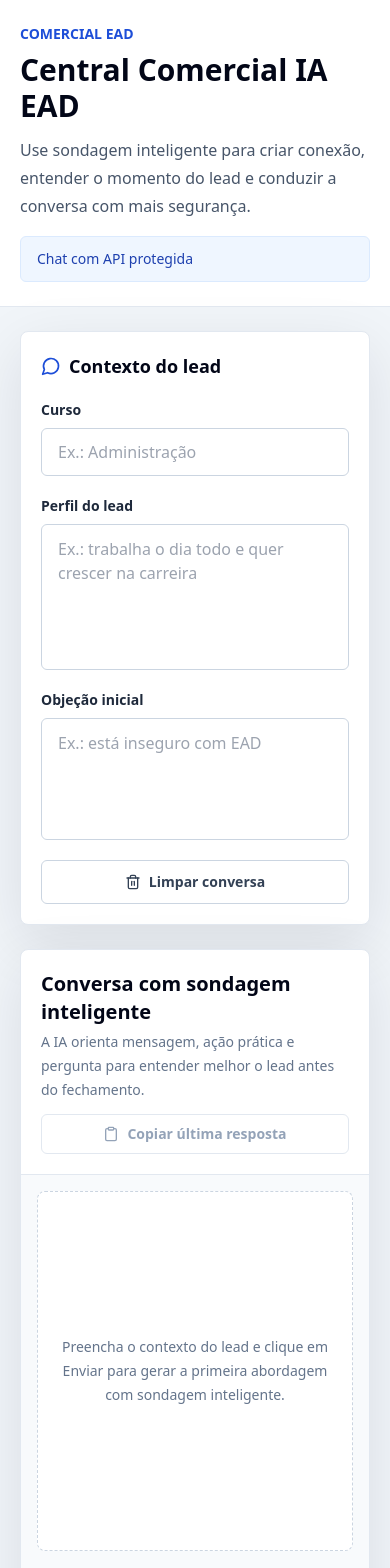
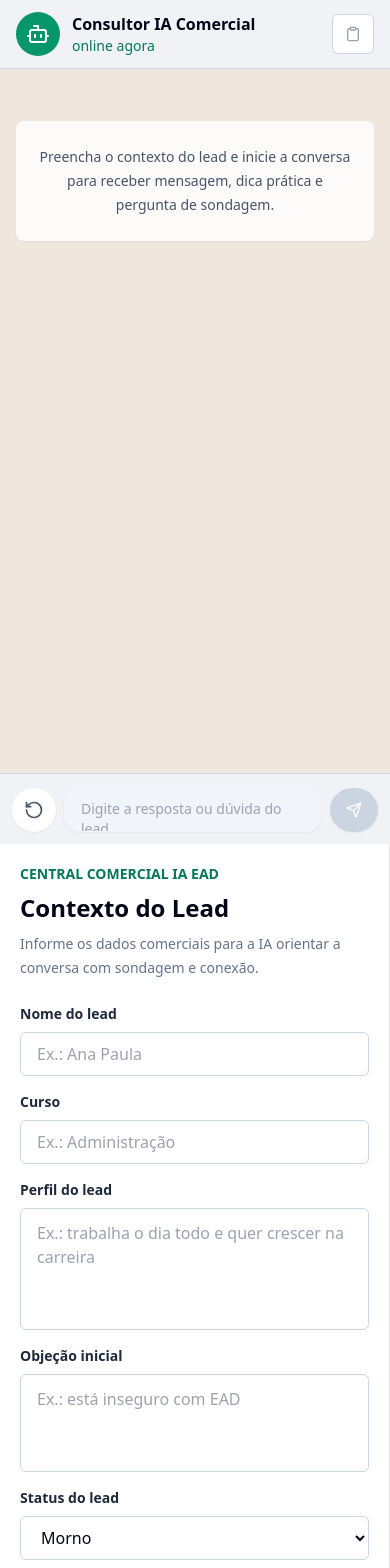
Before and after one commit to mateustcarmo-spec/central-comercial-ia, a Next.js app: page / in a window 390 px wide. Shown: the top 1568 px of the page. Built offline with nearby package versions, Linux system fonts and the light colour scheme.

Commit message:
Layout estilo WhatsApp

```diff
--- a/app/api/generate/route.ts
+++ b/app/api/generate/route.ts
@@ -77,7 +77,8 @@ function isValidMessage(message: unknown): message is ChatMessage {
 
 export async function POST(request: Request) {
   try {
-    const { course, profile, objection, messages } = await request.json();
+    const { leadName, course, profile, objection, leadStatus, messages } =
+      await request.json();
 
     if (!course || !profile || !objection || !Array.isArray(messages)) {
       return NextResponse.json(
@@ -117,10 +118,14 @@ export async function POST(request: Request) {
       {
         role: "user",
         content: [
+          leadName ? `Nome do lead: ${leadName}` : "",
           `Curso: ${course}`,
           `Perfil do lead: ${profile}`,
-          `Objeção inicial: ${objection}`
-        ].join("\n")
+          `Objeção inicial: ${objection}`,
+          leadStatus ? `Status do lead: ${leadStatus}` : ""
+        ]
+          .filter(Boolean)
+          .join("\n")
       },
       ...validMessages.map<ChatCompletionMessageParam>((message) => ({
         role: message.role === "assistant" ? "assistant" : "user",
--- a/app/page.tsx
+++ b/app/page.tsx
@@ -1,13 +1,13 @@
 "use client";
 
 import {
+  Bot,
   Check,
   Clipboard,
   Lightbulb,
-  MessageCircle,
+  RotateCcw,
   Send,
-  Sparkles,
-  Trash2
+  Sparkles
 } from "lucide-react";
 import { FormEvent, useEffect, useMemo, useRef, useState } from "react";
 
@@ -15,22 +15,66 @@ type ChatMessage = {
   id: string;
   role: "consultant" | "assistant";
   content: string;
+  createdAt?: string;
+};
+
+type LeadStatus = "Frio" | "Morno" | "Quente";
+
+type AssistantParts = {
+  leadMessage: string;
+  consultantTip: string;
+  probingQuestion: string;
 };
 
 const storageKey = "central-comercial-chat";
+const statusOptions: LeadStatus[] = ["Frio", "Morno", "Quente"];
 
-function extractConsultantSuggestion(content: string) {
-  const match = content.match(
-    /Dica para (?:o )?(?:consultor|vendedor):\s*([\s\S]*?)(?:\n\s*Pergunta de sondagem:|$)/i
-  );
+function extractSection(content: string, title: string, nextTitles: string[]) {
+  const escapedTitle = title.replace(/[.*+?^${}()|[\]\\]/g, "\\$&");
+  const escapedNextTitles = nextTitles
+    .map((nextTitle) => nextTitle.replace(/[.*+?^${}()|[\]\\]/g, "\\$&"))
+    .join("|");
+  const stop = escapedNextTitles ? `(?=\\n\\s*(?:${escapedNextTitles}):|$)` : "$";
+  const match = content.match(new RegExp(`${escapedTitle}:\\s*([\\s\\S]*?)${stop}`, "i"));
 
   return match?.[1]?.trim() || "";
 }
 
+function parseAssistantResponse(content: string): AssistantParts {
+  const leadMessage = extractSection(content, "Mensagem para o lead", [
+    "Dica para o consultor",
+    "Dica para o vendedor",
+    "Pergunta de sondagem"
+  ]);
+  const consultantTip =
+    extractSection(content, "Dica para o consultor", [
+      "Pergunta de sondagem"
+    ]) ||
+    extractSection(content, "Dica para o vendedor", ["Pergunta de sondagem"]);
+  const probingQuestion = extractSection(content, "Pergunta de sondagem", []);
+
+  return {
+    leadMessage: leadMessage || content,
+    consultantTip,
+    probingQuestion
+  };
+}
+
+function formatTime(value?: string) {
+  const date = value ? new Date(value) : new Date();
+
+  return new Intl.DateTimeFormat("pt-BR", {
+    hour: "2-digit",
+    minute: "2-digit"
+  }).format(date);
+}
+
 export default function Home() {
+  const [leadName, setLeadName] = useState("");
   const [course, setCourse] = useState("");
   const [profile, setProfile] = useState("");
   const [objection, setObjection] = useState("");
+  const [leadStatus, setLeadStatus] = useState<LeadStatus>("Morno");
   const [input, setInput] = useState("");
   const [messages, setMessages] = useState<ChatMessage[]>([]);
   const [isLoading, setIsLoading] = useState(false);
@@ -43,12 +87,17 @@ export default function Home() {
     [messages]
   );
 
+  const hasLeadContext = useMemo(
+    () => Boolean(course.trim() && profile.trim() && objection.trim()),
+    [course, profile, objection]
+  );
+
   const canSend = useMemo(
     () =>
-      Boolean(course.trim() && profile.trim() && objection.trim()) &&
+      hasLeadContext &&
       !isLoading &&
       (!messages.length || Boolean(input.trim())),
-    [course, profile, objection, input, messages.length, isLoading]
+    [hasLeadContext, input, messages.length, isLoading]
   );
 
   useEffect(() => {
@@ -60,9 +109,11 @@ export default function Home() {
 
     try {
       const parsed = JSON.parse(storedChat);
+      setLeadName(parsed.leadName || "");
       setCourse(parsed.course || "");
       setProfile(parsed.profile || "");
       setObjection(parsed.objection || "");
+      setLeadStatus(statusOptions.includes(parsed.leadStatus) ? parsed.leadStatus : "Morno");
       setMessages(Array.isArray(parsed.messages) ? parsed.messages : []);
     } catch {
       window.localStorage.removeItem(storageKey);
@@ -72,9 +123,16 @@ export default function Home() {
   useEffect(() => {
     window.localStorage.setItem(
       storageKey,
-      JSON.stringify({ course, profile, objection, messages })
+      JSON.stringify({
+        leadName,
+        course,
+        profile,
+        objection,
+        leadStatus,
+        messages
+      })
     );
-  }, [course, profile, objection, messages]);
+  }, [leadName, course, profile, objection, leadStatus, messages]);
 
   useEffect(() => {
     chatEndRef.current?.scrollIntoView({ behavior: "smooth" });
@@ -87,9 +145,11 @@ export default function Home() {
         "Content-Type": "application/json"
       },
       body: JSON.stringify({
+        leadName: leadName.trim(),
         course: course.trim(),
         profile: profile.trim(),
         objection: objection.trim(),
+        leadStatus,
         messages: nextMessages.map(({ role, content }) => ({ role, content }))
       })
     });
@@ -103,8 +163,13 @@ export default function Home() {
     return data.message as string;
   }
 
-  async function handleSubmit(event: FormEvent<HTMLFormElement>) {
-    event.preventDefault();
+  async function handleSubmit(event?: FormEvent<HTMLFormElement>) {
+    event?.preventDefault();
+
+    if (!canSend) {
+      return;
+    }
+
     setError("");
     setCopied(false);
     setIsLoading(true);
@@ -112,13 +177,10 @@ export default function Home() {
     const consultantMessage: ChatMessage = {
       id: crypto.randomUUID(),
       role: "consultant",
+      createdAt: new Date().toISOString(),
       content: messages.length
         ? input.trim()
-        : [
-            `Curso: ${course.trim()}`,
-            `Perfil do lead: ${profile.trim()}`,
-            `Objeção inicial: ${objection.trim()}`
-          ].join("\n")
+        : `Iniciar conversa com ${leadName.trim() || "o lead"} sobre ${course.trim()}.`
     };
 
     const nextMessages = [...messages, consultantMessage];
@@ -133,7 +195,8 @@ export default function Home() {
         {
           id: crypto.randomUUID(),
           role: "assistant",
-          content: assistantMessage
+          content: assistantMessage,
+          createdAt: new Date().toISOString()
         }
       ]);
     } catch (requestError) {
@@ -152,7 +215,8 @@ export default function Home() {
       return;
     }
 
-    await navigator.clipboard.writeText(lastAssistantMessage.content);
+    const { leadMessage } = parseAssistantResponse(lastAssistantMessage.content);
+    await navigator.clipboard.writeText(leadMessage);
     setCopied(true);
     window.setTimeout(() => setCopied(false), 1800);
   }
@@ -166,37 +230,35 @@ export default function Home() {
   }
 
   return (
-    <main className="min-h-screen bg-slate-100">
-      <section className="border-b border-slate-200 bg-white">
-        <div className="mx-auto flex w-full max-w-6xl flex-col gap-4 px-5 py-6 sm:px-8 lg:flex-row lg:items-center lg:justify-between">
-          <div>
-            <p className="text-sm font-semibold uppercase text-blue-700">
-              Comercial EAD
+    <main className="min-h-screen bg-[#e5ddd5]">
+      <section className="mx-auto grid min-h-screen w-full max-w-7xl gap-0 bg-slate-100 lg:grid-cols-[380px_1fr] lg:p-5">
+        <aside className="order-2 border-r border-slate-200 bg-white p-5 lg:order-1 lg:rounded-l-lg lg:p-6">
+          <div className="mb-6">
+            <p className="text-sm font-semibold uppercase text-emerald-700">
+              Central Comercial IA EAD
             </p>
-            <h1 className="mt-2 text-3xl font-bold tracking-normal text-slate-950 sm:text-4xl">
-              Central Comercial IA EAD
+            <h1 className="mt-2 text-2xl font-bold tracking-normal text-slate-950">
+              Contexto do Lead
             </h1>
-            <p className="mt-3 max-w-2xl text-base leading-7 text-slate-600">
-              Use sondagem inteligente para criar conexão, entender o momento
-              do lead e conduzir a conversa com mais segurança.
+            <p className="mt-2 text-sm leading-6 text-slate-500">
+              Informe os dados comerciais para a IA orientar a conversa com
+              sondagem e conexão.
             </p>
           </div>
-          <div className="rounded-md border border-blue-100 bg-blue-50 px-4 py-3 text-sm font-medium text-blue-800">
-            Chat com API protegida
-          </div>
-        </div>
-      </section>
 
-      <section className="mx-auto grid w-full max-w-6xl gap-6 px-5 py-6 sm:px-8 lg:grid-cols-[360px_1fr] lg:py-8">
-        <aside className="rounded-lg border border-slate-200 bg-white p-5 shadow-soft sm:p-6">
-          <div className="mb-5 flex items-center gap-2 text-blue-700">
-            <MessageCircle aria-hidden="true" className="h-5 w-5" />
-            <h2 className="text-lg font-bold text-slate-950">
-              Contexto do lead
-            </h2>
-          </div>
+          <div className="grid gap-4">
+            <label className="grid gap-2">
+              <span className="text-sm font-semibold text-slate-800">
+                Nome do lead
+              </span>
+              <input
+                value={leadName}
+                onChange={(event) => setLeadName(event.target.value)}
+                placeholder="Ex.: Ana Paula"
+                className="min-h-11 rounded-md border border-slate-300 bg-white px-4 text-slate-950 outline-none transition focus:border-emerald-600 focus:ring-4 focus:ring-emerald-100"
+              />
+            </label>
 
-          <div className="grid gap-5">
             <label className="grid gap-2">
               <span className="text-sm font-semibold text-slate-800">
                 Curso
@@ -205,7 +267,7 @@ export default function Home() {
                 value={course}
                 onChange={(event) => setCourse(event.target.value)}
                 placeholder="Ex.: Administração"
-                className="min-h-12 rounded-md border border-slate-300 bg-white px-4 text-slate-950 outline-none transition focus:border-blue-600 focus:ring-4 focus:ring-blue-100"
+                className="min-h-11 rounded-md border border-slate-300 bg-white px-4 text-slate-950 outline-none transition focus:border-emerald-600 focus:ring-4 focus:ring-emerald-100"
               />
             </label>
 
@@ -217,8 +279,8 @@ export default function Home() {
                 value={profile}
                 onChange={(event) => setProfile(event.target.value)}
                 placeholder="Ex.: trabalha o dia todo e quer crescer na carreira"
-                rows={5}
-                className="resize-none rounded-md border border-slate-300 bg-white px-4 py-3 text-slate-950 outline-none transition focus:border-blue-600 focus:ring-4 focus:ring-blue-100"
+                rows={4}
+                className="resize-none rounded-md border border-slate-300 bg-white px-4 py-3 text-slate-950 outline-none transition focus:border-emerald-600 focus:ring-4 focus:ring-emerald-100"
               />
             </label>
 
@@ -230,52 +292,83 @@ export default function Home() {
                 value={objection}
                 onChange={(event) => setObjection(event.target.value)}
                 placeholder="Ex.: está inseguro com EAD"
-                rows={4}
-                className="resize-none rounded-md border border-slate-300 bg-white px-4 py-3 text-slate-950 outline-none transition focus:border-blue-600 focus:ring-4 focus:ring-blue-100"
+                rows={3}
+                className="resize-none rounded-md border border-slate-300 bg-white px-4 py-3 text-slate-950 outline-none transition focus:border-emerald-600 focus:ring-4 focus:ring-emerald-100"
               />
+            </label>
+
+            <label className="grid gap-2">
+              <span className="text-sm font-semibold text-slate-800">
+                Status do lead
+              </span>
+              <select
+                value={leadStatus}
+                onChange={(event) => setLeadStatus(event.target.value as LeadStatus)}
+                className="min-h-11 rounded-md border border-slate-300 bg-white px-4 text-slate-950 outline-none transition focus:border-emerald-600 focus:ring-4 focus:ring-emerald-100"
+              >
+                {statusOptions.map((status) => (
+                  <option key={status} value={status}>
+                    {status}
+                  </option>
+                ))}
+              </select>
             </label>
 
             <button
               type="button"
-              onClick={clearConversation}
-              className="flex min-h-11 items-center justify-center gap-2 rounded-md border border-slate-300 px-4 text-sm font-bold text-slate-700 transition hover:border-red-200 hover:bg-red-50 hover:text-red-700"
+              onClick={() => handleSubmit()}
+              disabled={!canSend || Boolean(messages.length)}
+              className="mt-2 flex min-h-12 items-center justify-center gap-2 rounded-md bg-emerald-600 px-5 text-sm font-bold text-white transition hover:bg-emerald-700 disabled:cursor-not-allowed disabled:bg-slate-300"
             >
-              <Trash2 aria-hidden="true" className="h-4 w-4" />
-              Limpar conversa
+              <Sparkles aria-hidden="true" className="h-4 w-4" />
+              Iniciar conversa
             </button>
           </div>
         </aside>
 
-        <section className="flex min-h-[620px] flex-col rounded-lg border border-slate-200 bg-white shadow-soft">
-          <div className="flex flex-col gap-3 border-b border-slate-200 p-5 sm:flex-row sm:items-center sm:justify-between sm:p-6">
-            <div>
-              <h2 className="text-xl font-bold text-slate-950">
-                Conversa com sondagem inteligente
+        <section className="order-1 flex min-h-screen flex-col bg-[#efe7dd] lg:order-2 lg:min-h-[calc(100vh-40px)] lg:rounded-r-lg">
+          <header className="flex items-center justify-between gap-3 border-b border-slate-300 bg-[#f0f2f5] px-4 py-3 sm:px-5">
+            <div className="flex min-w-0 items-center gap-3">
+              <div className="flex h-11 w-11 shrink-0 items-center justify-center rounded-full bg-emerald-600 text-white">
+                <Bot aria-hidden="true" className="h-6 w-6" />
+              </div>
+              <div className="min-w-0">
+                <h2 className="truncate text-base font-bold text-slate-950">
+                  Consultor IA Comercial
                 </h2>
-              <p className="mt-1 text-sm leading-6 text-slate-500">
-                A IA orienta mensagem, ação prática e pergunta para entender
-                melhor o lead antes do fechamento.
+                <p className="text-sm font-medium text-emerald-700">
+                  online agora
                 </p>
               </div>
+            </div>
+
             <button
               type="button"
               onClick={copyLastAnswer}
               disabled={!lastAssistantMessage}
-              className="flex min-h-10 items-center justify-center gap-2 rounded-md border border-blue-200 px-4 text-sm font-bold text-blue-700 transition hover:bg-blue-50 disabled:cursor-not-allowed disabled:border-slate-200 disabled:text-slate-400"
+              className="flex min-h-10 items-center justify-center gap-2 rounded-md border border-slate-300 bg-white px-3 text-sm font-bold text-slate-700 transition hover:bg-slate-50 disabled:cursor-not-allowed disabled:text-slate-400"
             >
               {copied ? (
-                <Check aria-hidden="true" className="h-4 w-4" />
+                <Check aria-hidden="true" className="h-4 w-4 text-emerald-600" />
               ) : (
                 <Clipboard aria-hidden="true" className="h-4 w-4" />
               )}
-              {copied ? "Última resposta copiada" : "Copiar última resposta"}
+              <span className="hidden sm:inline">
+                {copied ? "Copiada" : "Copiar última resposta"}
+              </span>
             </button>
-          </div>
+          </header>
 
-          <div className="flex-1 overflow-y-auto bg-slate-50 p-4 sm:p-6">
-            <div className="grid gap-4">
+          <div className="flex-1 overflow-y-auto px-4 py-5 sm:px-6">
+            <div className="mx-auto grid max-w-4xl gap-4">
               {messages.length ? (
-                messages.map((message) => (
+                messages.map((message) => {
+                  const assistantParts =
+                    message.role === "assistant"
+                      ? parseAssistantResponse(message.content)
+                      : null;
+
+                  return (
                     <div
                       key={message.id}
                       className={`flex ${
@@ -285,46 +378,72 @@ export default function Home() {
                       }`}
                     >
                       <article
-                      className={`max-w-[88%] rounded-lg border px-4 py-3 text-sm leading-6 shadow-sm sm:max-w-[76%] ${
+                        className={`max-w-[92%] rounded-2xl px-4 py-3 text-sm leading-6 shadow-sm sm:max-w-[74%] ${
                           message.role === "assistant"
-                          ? "border-blue-100 bg-white text-slate-800"
-                          : "border-blue-700 bg-blue-700 text-white"
+                            ? "rounded-tl-sm bg-white text-slate-800"
+                            : "rounded-tr-sm bg-[#dcf8c6] text-slate-900"
                         }`}
                       >
-                      <span
-                        className={`mb-2 block text-xs font-bold uppercase ${
+                        {assistantParts ? (
+                          <div className="grid gap-3">
+                            <div>
+                              <span className="mb-1 block text-xs font-bold uppercase text-emerald-700">
+                                Mensagem para o lead
+                              </span>
+                              <p className="whitespace-pre-line">
+                                {assistantParts.leadMessage}
+                              </p>
+                            </div>
+
+                            {assistantParts.consultantTip ? (
+                              <div className="rounded-lg border border-amber-200 bg-amber-50 px-3 py-2 text-amber-950">
+                                <span className="mb-1 flex items-center gap-2 text-xs font-bold uppercase text-amber-700">
+                                  <Lightbulb
+                                    aria-hidden="true"
+                                    className="h-4 w-4"
+                                  />
+                                  Dica para o consultor
+                                </span>
+                                <p>{assistantParts.consultantTip}</p>
+                              </div>
+                            ) : null}
+
+                            {assistantParts.probingQuestion ? (
+                              <div className="rounded-lg border border-sky-200 bg-sky-50 px-3 py-2 text-sky-950">
+                                <span className="mb-1 block text-xs font-bold uppercase text-sky-700">
+                                  Pergunta de sondagem
+                                </span>
+                                <p>{assistantParts.probingQuestion}</p>
+                              </div>
+                            ) : null}
+                          </div>
+                        ) : (
+                          <p className="whitespace-pre-line">{message.content}</p>
+                        )}
+                        <time
+                          className={`mt-2 block text-right text-[11px] ${
                             message.role === "assistant"
-                            ? "text-blue-700"
-                            : "text-blue-100"
+                              ? "text-slate-400"
+                              : "text-emerald-900/60"
                           }`}
                         >
-                        {message.role === "assistant" ? "IA" : "Consultor"}
-                      </span>
-                      <p className="whitespace-pre-line">{message.content}</p>
-                      {message.role === "assistant" &&
-                      extractConsultantSuggestion(message.content) ? (
-                        <div className="mt-3 rounded-md border border-blue-100 bg-blue-50 px-3 py-2 text-sm leading-6 text-blue-950">
-                          <span className="mb-1 flex items-center gap-2 font-bold text-blue-800">
-                            <Lightbulb aria-hidden="true" className="h-4 w-4" />
-                            Sugestão para o consultor
-                          </span>
-                          {extractConsultantSuggestion(message.content)}
-                        </div>
-                      ) : null}
+                          {formatTime(message.createdAt)}
+                        </time>
                       </article>
                     </div>
-                ))
+                  );
+                })
               ) : (
-                <div className="flex min-h-[360px] items-center justify-center rounded-lg border border-dashed border-slate-300 bg-white px-5 text-center text-sm leading-6 text-slate-500">
-                  Preencha o contexto do lead e clique em Enviar para gerar a
-                  primeira abordagem com sondagem inteligente.
+                <div className="mx-auto mt-8 max-w-md rounded-lg bg-white/85 px-5 py-6 text-center text-sm leading-6 text-slate-600 shadow-sm">
+                  Preencha o contexto do lead e inicie a conversa para receber
+                  mensagem, dica prática e pergunta de sondagem.
                 </div>
               )}
 
               {isLoading ? (
                 <div className="flex justify-start">
-                  <div className="rounded-lg border border-blue-100 bg-white px-4 py-3 text-sm font-medium text-slate-500 shadow-sm">
-                    Gerando resposta curta para WhatsApp...
+                  <div className="rounded-2xl rounded-tl-sm bg-white px-4 py-3 text-sm font-medium text-slate-500 shadow-sm">
+                    Consultor IA está digitando...
                   </div>
                 </div>
               ) : null}
@@ -334,38 +453,38 @@ export default function Home() {
 
           <form
             onSubmit={handleSubmit}
-            className="border-t border-slate-200 bg-white p-4 sm:p-5"
+            className="border-t border-slate-300 bg-[#f0f2f5] p-3 sm:p-4"
           >
             {error ? (
-              <div className="mb-4 rounded-md border border-red-200 bg-red-50 px-4 py-3 text-sm font-medium text-red-700">
+              <div className="mx-auto mb-3 max-w-4xl rounded-md border border-red-200 bg-red-50 px-4 py-3 text-sm font-medium text-red-700">
                 {error}
               </div>
             ) : null}
 
-            <div className="flex flex-col gap-3 sm:flex-row">
+            <div className="mx-auto flex max-w-4xl items-end gap-2">
+              <button
+                type="button"
+                onClick={clearConversation}
+                className="flex h-11 w-11 shrink-0 items-center justify-center rounded-full bg-white text-slate-600 shadow-sm transition hover:text-red-600"
+                title="Limpar conversa"
+              >
+                <RotateCcw aria-hidden="true" className="h-5 w-5" />
+              </button>
               <textarea
                 value={input}
                 onChange={(event) => setInput(event.target.value)}
-                placeholder={
-                  messages.length
-                    ? "Digite a dúvida ou resposta do lead..."
-                    : "A primeira mensagem usa o contexto inicial. Clique em Enviar."
-                }
-                rows={3}
+                placeholder="Digite a resposta ou dúvida do lead..."
+                rows={1}
                 disabled={!messages.length}
-                className="min-h-24 flex-1 resize-none rounded-md border border-slate-300 bg-white px-4 py-3 text-slate-950 outline-none transition focus:border-blue-600 focus:ring-4 focus:ring-blue-100 disabled:bg-slate-100 disabled:text-slate-500"
+                className="max-h-32 min-h-11 flex-1 resize-none rounded-2xl border border-transparent bg-white px-4 py-3 text-sm text-slate-950 shadow-sm outline-none transition focus:border-emerald-500 focus:ring-4 focus:ring-emerald-100 disabled:bg-slate-100 disabled:text-slate-500"
               />
               <button
                 type="submit"
                 disabled={!canSend}
-                className="flex min-h-12 items-center justify-center gap-2 rounded-md bg-blue-700 px-6 text-sm font-bold text-white transition hover:bg-blue-800 disabled:cursor-not-allowed disabled:bg-slate-300 sm:self-end"
+                className="flex min-h-11 items-center justify-center gap-2 rounded-full bg-emerald-600 px-4 text-sm font-bold text-white shadow-sm transition hover:bg-emerald-700 disabled:cursor-not-allowed disabled:bg-slate-300 sm:px-5"
               >
-                {messages.length ? (
                 <Send aria-hidden="true" className="h-4 w-4" />
-                ) : (
-                  <Sparkles aria-hidden="true" className="h-4 w-4" />
-                )}
-                Enviar
+                <span className="hidden sm:inline">Enviar</span>
               </button>
             </div>
           </form>
```
Lines whose indentation alone changed are shown as unchanged.
